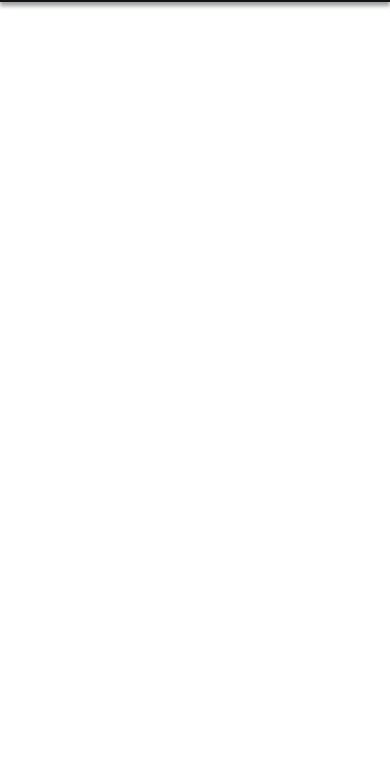
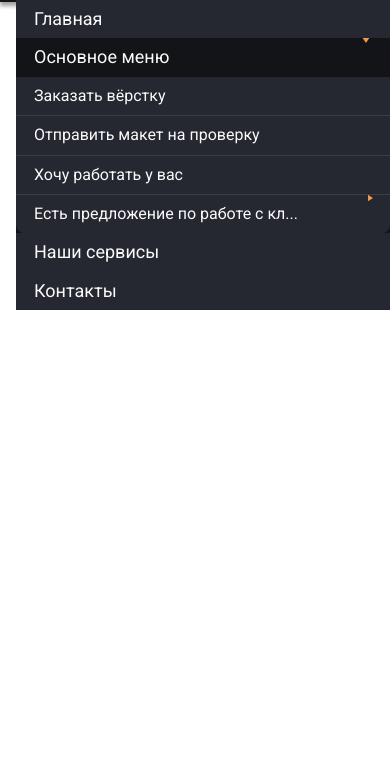
Before and after one commit to User-960/Svb-land, a website built with Vite: page index.html in a window 390 px wide. Shown: the part 80-844 px from the top of the page. Built offline with nearby package versions, Linux system fonts and the light colour scheme.

Commit message:
SVB-6: add mobile logic

```diff
--- a/src/components/Header/Header.js
+++ b/src/components/Header/Header.js
@@ -56,50 +56,50 @@ class Header {
             <img src="${iconLogo}" alt="logo" width='46' height='46' />
           </a>
 
-          <menu class='header__menu'>
+          <menu class='header__menu open'>
             <li class='header__menu-item'>
               <a href="#" class="header__menu-link">
-                <span>Главная</span>
+                <div>Главная</div>
               </a>
             </li>
 
             <li class='header__menu-item header__menu-item--sub'>
-              <span class="header__menu-link">
+              <div class="header__menu-link">
                 Основное меню
-              </span>
+              </div>
 
-              <div class='header__menu-wrapper'>
+              <div class='header__menu-wrapper open'>
               <ul class='header__submenu'>
                 <li class='header__submenu-item'>
                   <a href="#" class="header__submenu-link">
-                    <span>Заказать вёрстку</span>
+                    <div>Заказать вёрстку</div>
                   </a>
                 </li>
 
                 <li class='header__submenu-item'>
                   <a href="#" class="header__submenu-link">
-                    <span>Отправить макет на проверку</span>
+                    <div>Отправить макет на проверку</div>
                   </a>
                 </li>
 
                 <li class='header__submenu-item'>
                   <a href="#" class="header__submenu-link">
-                    <span>Хочу работать у вас</span>
+                    <div>Хочу работать у вас</div>
                   </a>
                 </li>
 
                 <li class='header__submenu-item header__submenu-item--sub last-item'>
-                  <span class="header__submenu-link">Есть предложение по работе с кл...</span>
+                  <div class="header__submenu-link">Есть предложение по работе с кл...</div>
                   <div class='header__submenu-wrapper'>
                     <ul class='header__submenu-sub'>
                       <li class='header__submenu-sub-item first-item'>
                         <a href="#" class="header__submenu-sub-link">
-                          <span>У меня есть оффер</span>
+                          <div>У меня есть оффер</div>
                         </a>
                       </li>
                       <li class='header__submenu-sub-item last-item'>
                         <a href="#" class="header__submenu-sub-link">
-                          <span>Сделать партнёром</span>
+                          <div>Сделать партнёром</div>
                         </a>
                       </li>
                     </ul>
@@ -111,13 +111,13 @@ class Header {
 
             <li class='header__menu-item'>
               <a href="#" class="header__menu-link">
-                <span>Наши сервисы</span>
+                <div>Наши сервисы</div>
               </a>
             </li>
 
             <li class='header__menu-item'>
               <a href="#" class="header__menu-link">
-                <span>Контакты</span>
+                <div>Контакты</div>
               </a>
             </li>
           </menu>
@@ -125,7 +125,7 @@ class Header {
           <div class='header__nav'>
             <a class='header__phone' href="tel:+13212223333">
               <img src="${iconPhone}" class="phone" alt="phone" width='24' height='24' />
-              <span class='header__phone-number'>+1 (321) 222 - 33 -33</span>
+              <div class='header__phone-number'>+1 (321) 222 - 33 -33</div>
             </a>
 
             <button class="header__burger">
--- a/src/components/Header/Header.module.scss
+++ b/src/components/Header/Header.module.scss
@@ -5,9 +5,6 @@
 	color: v.$snow;
 	background: v.$secondary-color;
 	box-shadow: v.$shadow-default;
-	@include m.mobile-big {
-		overflow-x: hidden;
-	}
 
 	&__inner {
 		display: flex;
@@ -45,10 +42,14 @@
 			top: 80px;
 			right: -200%;
 			max-width: 374px;
+			width: 100%;
 			flex-direction: column;
 			justify-content: flex-start;
+			animation: slideOut 0.2s;
 			&.open {
 				right: 0%;
+				opacity: 1;
+				animation: slideIn 0.2s;
 			}
 		}
 
@@ -56,6 +57,9 @@
 			position: relative;
 			display: none;
 			animation: opacityIn 0.2s;
+			@include m.mobile-big {
+				width: 100%;
+			}
 			&.open {
 				display: flex;
 				opacity: 1;
@@ -72,6 +76,9 @@
 				background-size: contain;
 				background-position: center;
 				transform: rotate(90deg) translate(290%, -150%);
+				@include m.mobile-big {
+					display: none;
+				}
 			}
 		}
 
@@ -80,6 +87,9 @@
 			user-select: none;
 			@include m.mobile-big {
 				background: v.$gray;
+				display: flex;
+				align-items: flex-start;
+				flex-direction: column;
 			}
 
 			&--sub {
@@ -102,6 +112,8 @@
 					transform: translateY(-50%) rotate(180deg);
 					@include m.mobile-big {
 						right: 20px;
+						top: 0%;
+						transform: translateY(0%) rotate(180deg);
 					}
 				}
 				&.open {
@@ -119,6 +131,9 @@
 			padding: 8px 18px;
 			cursor: pointer;
 			transition: all 0.2s ease-in;
+			@include m.mobile-big {
+				text-align: start;
+			}
 			@media (hover: hover) {
 				&:hover {
 					color: v.$main-color;
@@ -145,6 +160,11 @@
 		position: absolute;
 		bottom: 0%;
 		transform: translate(0%, 121.5%);
+		@include m.mobile-big {
+			transform: translate(0%, 0%);
+			position: static;
+			width: 100%;
+		}
 		&-item {
 			background: v.$gray;
 			border-bottom: 1px solid rgba(255, 255, 255, 0.1);
@@ -180,6 +200,10 @@
 					background-position: center;
 					transition: 0.3s;
 					transform: translateY(-50%) rotate(90deg);
+					@include m.mobile-big {
+						top: 0;
+						transform: translateY(0%) rotate(90deg);
+					}
 				}
 				@media (hover: hover) {
 					&:hover {
@@ -207,6 +231,9 @@
 			cursor: pointer;
 			transition: all 0.2s ease-in;
 			border-radius: 8px;
+			@include m.mobile-big {
+				min-width: auto;
+			}
 			@media (hover: hover) {
 				&:hover {
 					background: v.$secondary-color;
@@ -237,6 +264,13 @@
 			right: 0;
 			bottom: 0;
 			transform: translate(110%, 0%);
+			@include m.mobile-big {
+				transform: translate(0%, 0%);
+				position: static;
+				width: 100%;
+				min-width: 100%;
+				max-width: 100%;
+			}
 			&-item {
 				background: v.$gray;
 				border-bottom: 1px solid rgba(255, 255, 255, 0.1);
@@ -271,6 +305,9 @@
 						background-repeat: no-repeat;
 						background-size: contain;
 						background-position: center;
+						@include m.mobile-big {
+							display: none;
+						}
 					}
 				}
 			}
@@ -284,6 +321,9 @@
 				padding: 8px 12px 8px 18px;
 				cursor: pointer;
 				transition: all 0.2s ease-in;
+				@include m.mobile-big {
+					min-width: auto;
+				}
 				@media (hover: hover) {
 					&:hover {
 						background: v.$secondary-color;
@@ -300,13 +340,11 @@
 	&__nav {
 		display: flex;
 		align-items: center;
-		@include m.mobile-small {
-			gap: 28px;
-		}
 	}
 
 	&__burger {
 		display: none;
+		margin: 0px 0px 0px 18px;
 		@include m.mobile-big {
 			display: block;
 		}
@@ -332,3 +370,27 @@
 		opacity: 0;
 	}
 }
+
+@keyframes slideIn {
+	0% {
+		right: -200%;
+		opacity: 0;
+	}
+
+	100% {
+		right: 0%;
+		opacity: 1;
+	}
+}
+
+@keyframes slideOut {
+	0% {
+		right: 0%;
+		opacity: 1;
+	}
+
+	100% {
+		right: -200%;
+		opacity: 0;
+	}
+}
--- a/src/styles/_global.scss
+++ b/src/styles/_global.scss
@@ -26,6 +26,7 @@ body {
 	line-height: 140%;
 	font-style: normal;
 	letter-spacing: 0;
+	overflow-x: hidden;
 }
 
 menu {
```
